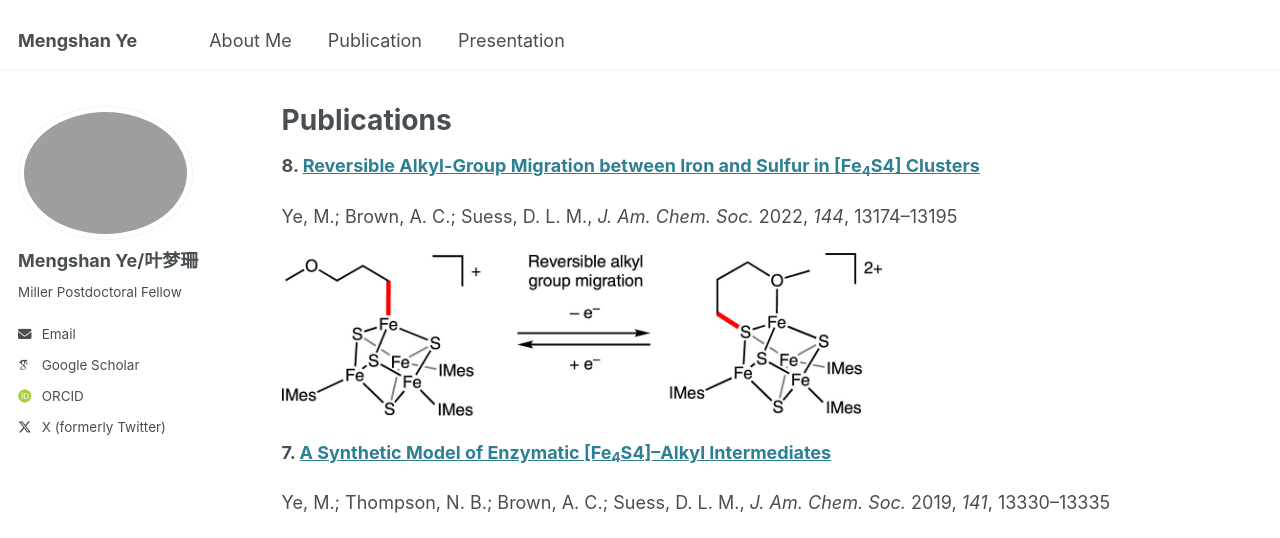
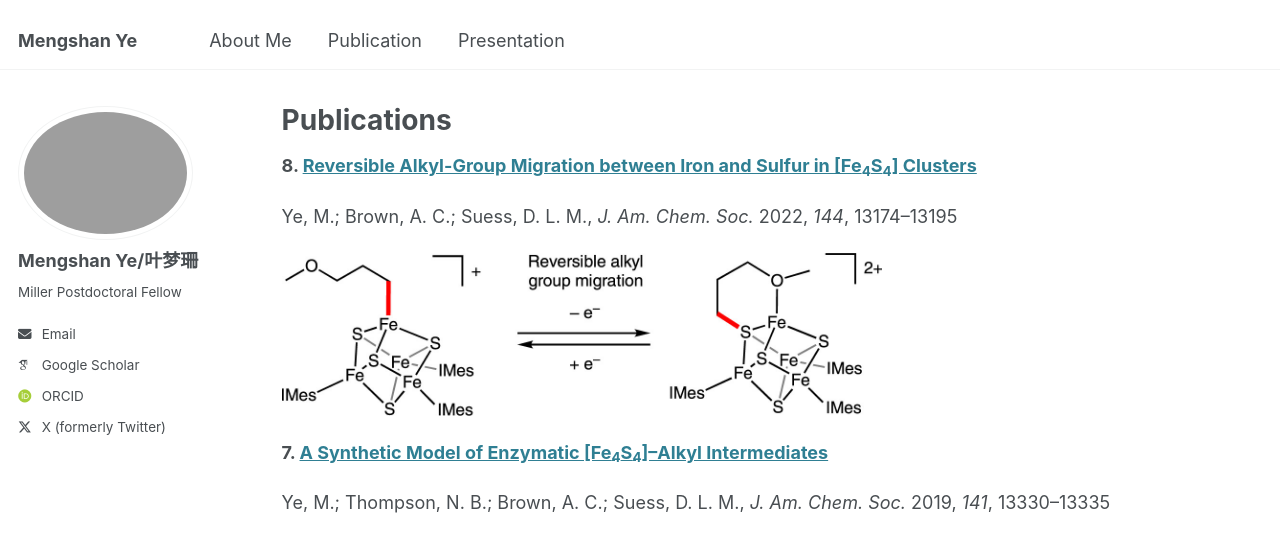
Before and after one commit to mengshan-ye/mengshan-ye.github.io, a Jekyll site: the page built from _pages/publication_2.md, in a window 1280 px wide and 900 px high. Shown: the top 538 px of the window. Built offline with Jekyll 4.4.1, drawn with Linux system fonts in a browser that asks for light colours; some web fonts are replaced.

Commit message:
Update publication_2.md

```diff
--- a/_pages/publication_2.md
+++ b/_pages/publication_2.md
@@ -6,7 +6,7 @@ author_profile: true
 
 ---
 
-**8. [Reversible Alkyl-Group Migration between Iron and Sulfur in [Fe<sub>4</sub>S4] Clusters](https://pubs.acs.org/doi/full/10.1021/jacs.2c03195)**
+**8. [Reversible Alkyl-Group Migration between Iron and Sulfur in [Fe<sub>4</sub>S<sub>4</sub>] Clusters](https://pubs.acs.org/doi/full/10.1021/jacs.2c03195)**
 
   Ye, M.; Brown, A. C.; Suess, D. L. M., <i>J. Am. Chem. Soc.</i> 2022, <i>144</i>, 13174–13195
 
@@ -14,7 +14,7 @@ author_profile: true
 <p></p>
 <p></p>
 
-**7. [A Synthetic Model of Enzymatic [Fe<sub>4</sub>S4]–Alkyl Intermediates](https://pubs.acs.org/doi/10.1021/jacs.9b06975)**
+**7. [A Synthetic Model of Enzymatic [Fe<sub>4</sub>S<sub>4</sub>]–Alkyl Intermediates](https://pubs.acs.org/doi/10.1021/jacs.9b06975)**
 
   Ye, M.; Thompson, N. B.; Brown, A. C.; Suess, D. L. M., <i>J. Am. Chem. Soc.</i> 2019, <i>141</i>, 13330–13335
 
```
